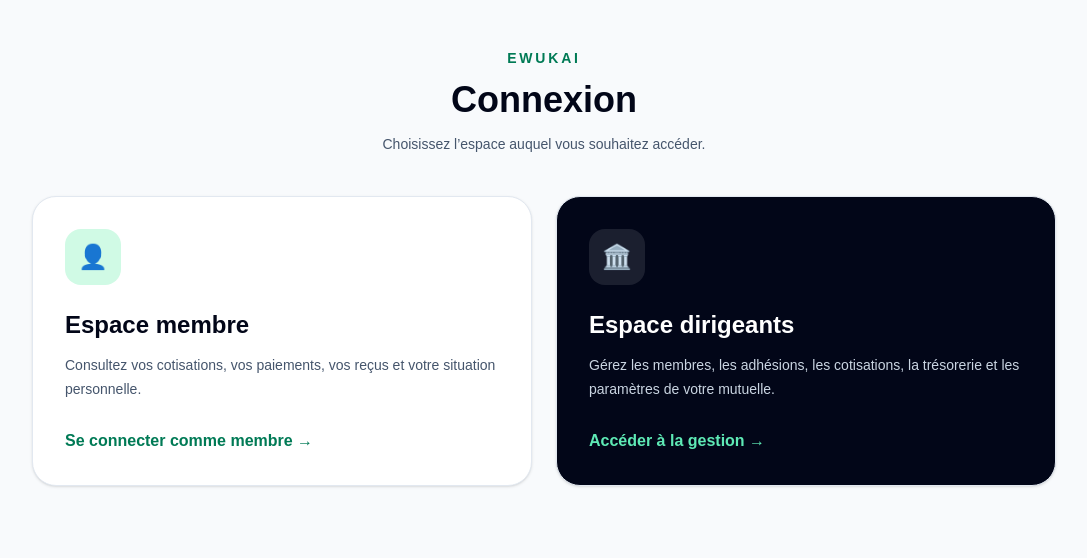
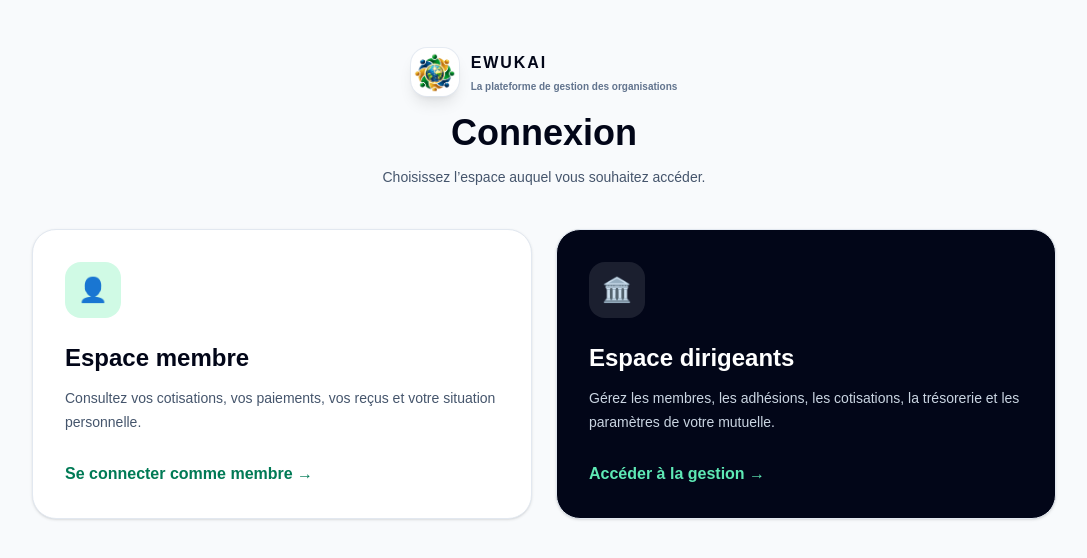
Before and after one commit to adonarthur-gif/ewukai, a Next.js app: page /login in a window 1280 px wide. Shown: the top 558 px of the page, without its empty margins (96-1183 px from the left). Built offline with nearby package versions, Linux system fonts and the light colour scheme; no server answers.

Commit message:
feat: integrate EWUKAI branding on authentication and onboarding

```diff
--- a/app/(auth)/login/page.tsx
+++ b/app/(auth)/login/page.tsx
@@ -1,4 +1,5 @@
 import Link from 'next/link'
+import EwukaiBrand from '@/components/branding/ewukai-brand'
 
 export default function LoginPage() {
   return (
@@ -6,9 +7,7 @@ export default function LoginPage() {
       <div className="mx-auto max-w-5xl">
 
         <div className="text-center">
-          <p className="text-sm font-black uppercase tracking-[0.2em] text-emerald-700">
-            EWUKAI
-          </p>
+          <EwukaiBrand variant="compact" href="/" showTagline />
 
           <h1 className="mt-3 text-3xl font-black text-slate-950 sm:text-4xl">
             Connexion
--- a/app/(auth)/register/page.tsx
+++ b/app/(auth)/register/page.tsx
@@ -4,6 +4,8 @@ import {
   CheckCircle2,
   Crown,
 } from 'lucide-react'
+
+import EwukaiBrand from '@/components/branding/ewukai-brand'
 
 import {
   register,
@@ -268,9 +270,7 @@ export default async function RegisterPage({
 
           <div className="mb-8">
 
-            <p className="text-xs font-black uppercase tracking-[0.18em] text-emerald-700">
-              EWUKAI
-            </p>
+            <EwukaiBrand variant="compact" href="/" showTagline />
 
             <h2 className="mt-2 text-3xl font-black tracking-tight text-slate-950">
               Créer mon compte
--- a/app/onboarding/page.tsx
+++ b/app/onboarding/page.tsx
@@ -19,6 +19,8 @@ import {
 import { redirect } from 'next/navigation'
 
 import { createClient } from '@/lib/supabase/server'
+
+import EwukaiBrand from '@/components/branding/ewukai-brand'
 
 import {
   createOrganization,
@@ -189,9 +191,7 @@ export default async function OnboardingPage({
 
           </div>
 
-          <p className="mt-6 text-sm font-black uppercase tracking-[0.2em] text-emerald-400">
-            EWUKAI
-          </p>
+          <EwukaiBrand variant="hero" href="/" showTagline />
 
           <h1 className="mx-auto mt-3 max-w-3xl text-3xl font-black tracking-tight sm:text-4xl lg:text-5xl">
             Créons votre organisation
--- /dev/null
+++ b/components/branding/ewukai-brand.tsx
@@ -0,0 +1,86 @@
+import Image from 'next/image'
+import Link from 'next/link'
+
+// ============================================================
+// EWUKAI
+// IDENTITE DE MARQUE REUTILISABLE
+// ============================================================
+
+type EwukaiBrandProps = {
+  variant?: 'compact' | 'hero'
+  href?: string
+  className?: string
+  showTagline?: boolean
+}
+
+export default function EwukaiBrand({
+  variant = 'compact',
+  href = '/',
+  className = '',
+  showTagline = false,
+}: EwukaiBrandProps) {
+  const isHero = variant === 'hero'
+
+  const content = (
+    <div
+      className={`inline-flex items-center ${
+        isHero ? 'flex-col gap-3 text-center' : 'gap-3'
+      } ${className}`}
+    >
+      <span
+        className={`relative flex shrink-0 items-center justify-center overflow-hidden bg-white shadow-lg shadow-black/10 ring-1 ring-slate-200/80 ${
+          isHero
+            ? 'h-20 w-20 rounded-[1.6rem] p-1 sm:h-24 sm:w-24'
+            : 'h-12 w-12 rounded-2xl p-0.5'
+        }`}
+      >
+        <Image
+          src="/branding/ewukai-mark.png"
+          alt="Symbole EWUKAI"
+          width={isHero ? 96 : 48}
+          height={isHero ? 96 : 48}
+          priority={isHero}
+          className="h-full w-full object-contain"
+        />
+      </span>
+
+      <span className={isHero ? 'block' : 'block text-left'}>
+        <span
+          className={`block font-black tracking-[0.12em] ${
+            isHero
+              ? 'text-xl text-white sm:text-2xl'
+              : 'text-base text-slate-950'
+          }`}
+        >
+          EWUKAI
+        </span>
+
+        {showTagline && (
+          <span
+            className={`mt-1 block font-semibold ${
+              isHero
+                ? 'text-xs text-slate-300 sm:text-sm'
+                : 'text-[10px] text-slate-500'
+            }`}
+          >
+            La plateforme de gestion des organisations
+          </span>
+        )}
+      </span>
+    </div>
+  )
+
+  if (!href) {
+    return content
+  }
+
+  return (
+    <Link
+      href={href}
+      aria-label="Retour à l’accueil EWUKAI"
+      className="inline-flex"
+    >
+      {content}
+    </Link>
+  )
+}
```
